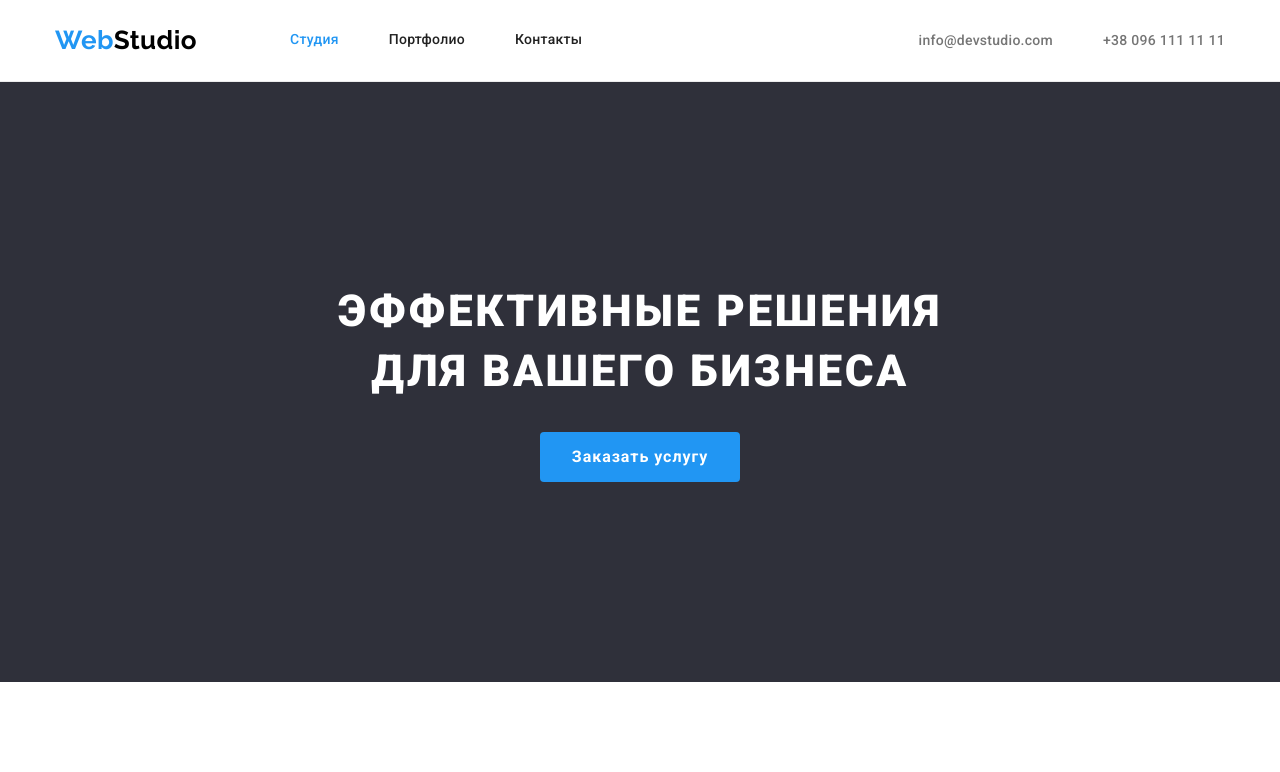
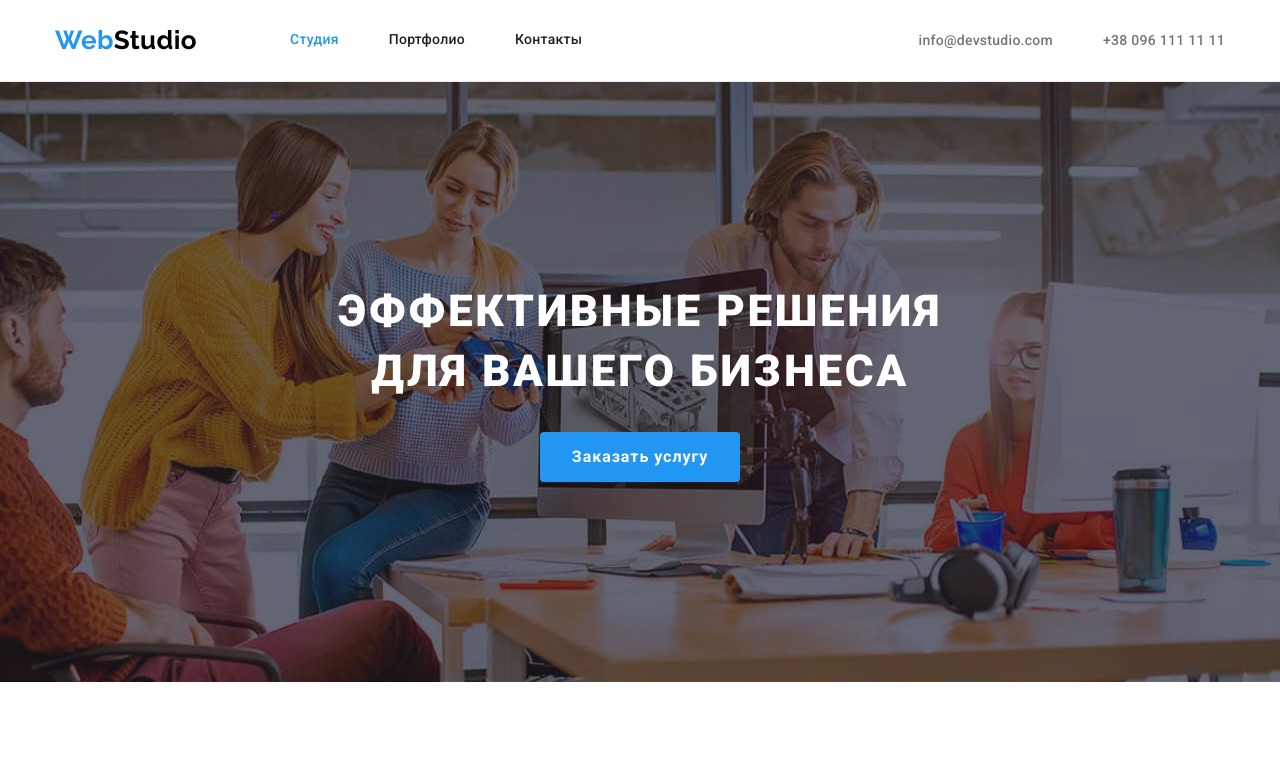
Before and after one commit to Kos8119/goit-markup-hw-04, a plain HTML site: page index.html in a window 1280 px wide. Shown: the top 772 px of the page. Drawn offline with nearby package versions, Linux system fonts and the light colour scheme.

Commit message:
ДЗ 4 Герой
Сделаны фоновое изображение и градиент в герое

```diff
--- a/css/styles.css
+++ b/css/styles.css
@@ -154,6 +154,21 @@ img {
 /*HERO*/
 .hero {
   background-color: var(--hero-bg-color);
+}
+.hero-background {
+  max-width: 1600px;
+  max-height: 600px;
+  margin-left: auto;
+  margin-right: auto;
+  background-image: linear-gradient(
+      to right,
+      rgba(47, 48, 58, 0.4),
+      rgba(47, 48, 58, 0.4)
+    ),
+    url(../images/Hero_main.jpg);
+  background-repeat: no-repeat;
+  background-position: center;
+  background-size: cover;
 }
 .hero-container {
   text-align: center;
--- a/index.html
+++ b/index.html
@@ -43,10 +43,12 @@
     <main>
         <!--Герой-->
         <section class="hero section">
-            <div class="container hero-container">
-                <div class="hero-content">
-                    <h1 class="hero-title">Эффективные решения для вашего бизнеса</h1>
-                    <button type="button" class="button hero-button">Заказать услугу</button>
+            <div class="hero-background">
+                <div class="container hero-container">
+                    <div class="hero-content">
+                        <h1 class="hero-title">Эффективные решения для вашего бизнеса</h1>
+                        <button type="button" class="button hero-button">Заказать услугу</button>
+                    </div>
                 </div>
             </div>
         </section>
```
Also changed, not shown: images/Hero_main.jpg (added).
